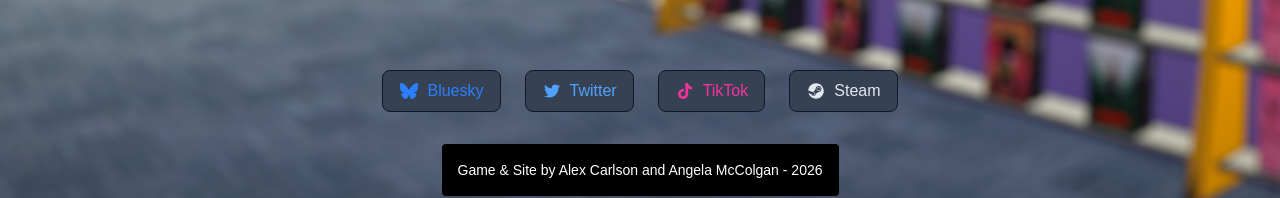
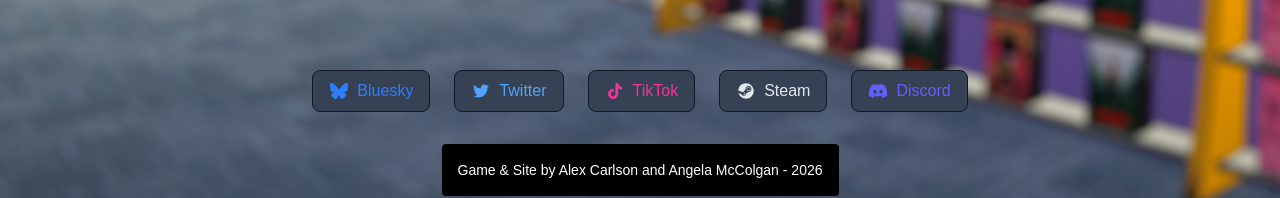
Before and after one commit to alex-carlson/neighborhood-video-website, a Next.js app: page / in a window 1280 px wide. Shown: the part 1396-1594 px from the top of the page. Built offline with nearby package versions, Linux system fonts and the light colour scheme.

Commit message:
added discord link

```diff
--- a/app/page.tsx
+++ b/app/page.tsx
@@ -1,5 +1,5 @@
 import Image from "next/image";
-import { faTwitter, faTiktok, faBluesky, faSteam } from '@fortawesome/free-brands-svg-icons';
+import { faTwitter, faTiktok, faBluesky, faSteam, faDiscord } from '@fortawesome/free-brands-svg-icons';
 import SocialLink from './components/SocialLink';
 
 export default function Home() {
@@ -54,6 +54,13 @@ export default function Home() {
               colorClass="text-slate-200"
               hoverColorClass="hover:text-slate-400"
             />
+            <SocialLink
+              href="https://discord.gg/7WN6ESwPV4"
+              icon={faDiscord}
+              label="Discord"
+              colorClass="text-indigo-500"
+              hoverColorClass="hover:text-indigo-600"
+            />
           </nav>
         </div>
         <footer className="mt-8 text-white text-sm bg-black p-4 rounded">
```
